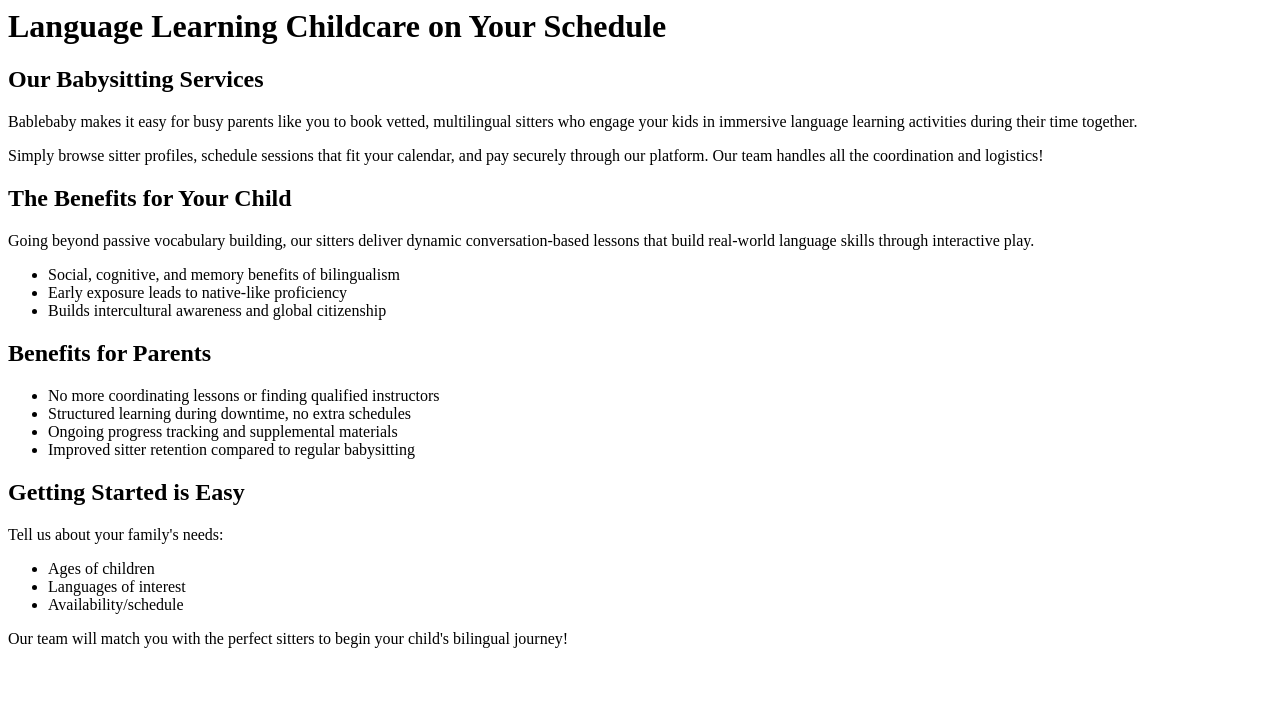
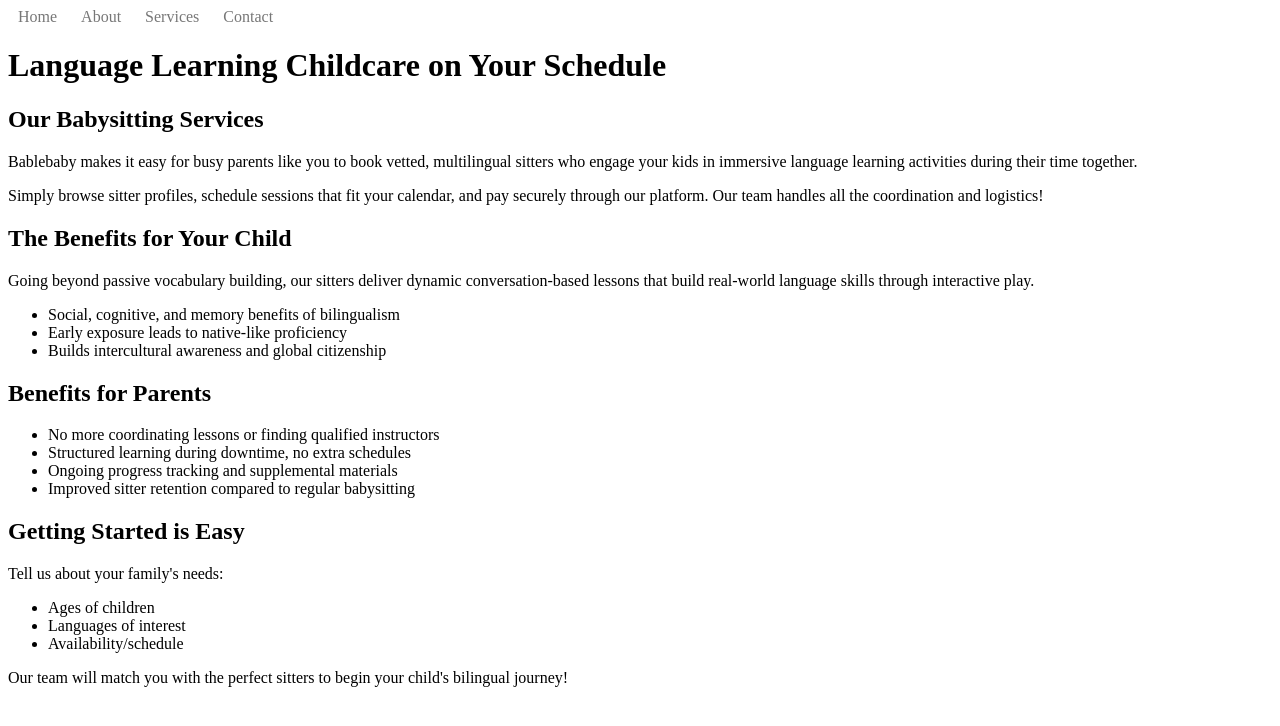
Before and after one commit to BabyBabelCare/BabyBabelCare.github.io, a plain HTML site: page services.html in a window 1280 px wide. Drawn offline with Linux system fonts and the light colour scheme.

Commit message:
Updated navs

```diff
--- a/services.html
+++ b/services.html
@@ -1,12 +1,30 @@
 <head>
 
     <!-- Stylesheet -->
+    <style>
+    .nav-link {
+        padding: 6px 10px;
+        border-radius: 4px;
+        text-decoration: none;
+        color: #777;
+      }
 
+      .nav-link:hover {
+        background: #ddd;
+      }
+    </style>
   </head>
 
   <body>
+        <!-- Top navigation bar -->
+        <nav>
+            <a href="index.html" class="nav-link">Home</a>
+            <a href="about.html" class="nav-link">About</a>
+            <a href="services.html" class="nav-link">Services</a>
+            <a href="contact.html" class="nav-link">Contact</a>
+        </nav>
 
-    <!-- Navigation -->
+
 
     <header class="services-hero">
       <h1>Language Learning Childcare on Your Schedule</h1>
```
Also changed, not shown: about.html (+16 -3 lines), index.html (+1 -1 lines).
